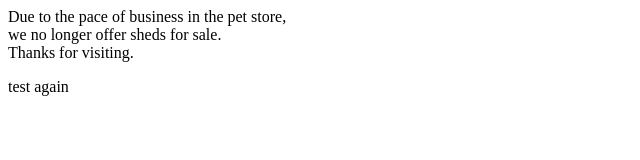
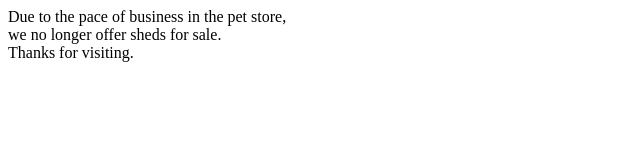
Before and after one commit to MelStoltz/Bradfordminibarns, a plain HTML site: page index.html in a window 1280 px wide. Shown: the full height of the page, 0-640 px from the left. Drawn offline with Linux system fonts and the light colour scheme.

Commit message:
Update index.html

```diff
--- a/index.html
+++ b/index.html
@@ -10,6 +10,6 @@
 <p>Due to the pace of business in the pet store,
 <br> we no longer offer sheds for sale.
 <br> Thanks for visiting. </p>
-test again
+
 </body>
 </html>
```
